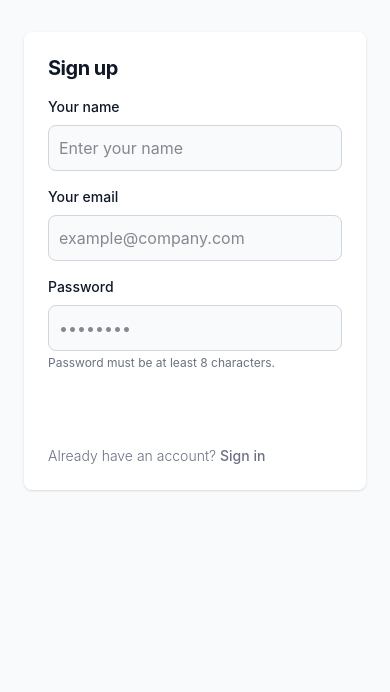
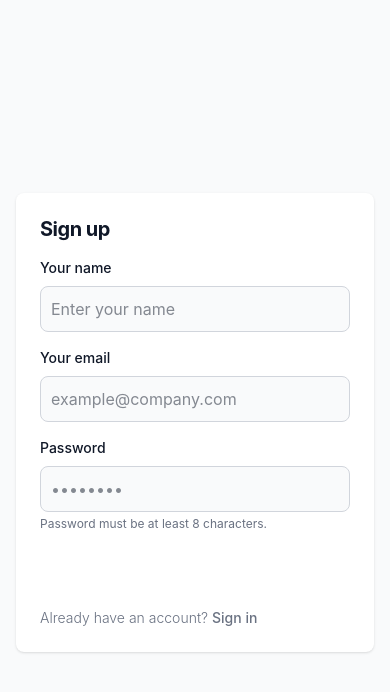
Before and after one commit to Geraldkpelevi/LiveChat-ai, a React (Vite) app: page /signup in a window 390 px wide. Shown: the top 692 px of the page. Built offline with nearby package versions, Linux system fonts and the light colour scheme; no server answers.

Commit message:
login integrated

```diff
--- a/src/auth/Signin.jsx
+++ b/src/auth/Signin.jsx
@@ -29,17 +29,14 @@
   return (
     <div>
       <section className="bg-gray-50">
-        <div className="flex flex-col items-center justify-center px-6 py-8 mx-auto md:h-screen lg:py-0">
+        <div className="mx-auto flex min-h-dvh w-full flex-col items-center justify-center px-4 py-6 sm:px-6 sm:py-8 lg:py-0">
           <div className="w-full bg-white rounded-lg shadow dark:border md:mt-0 sm:max-w-md xl:p-0 dark:bg-gray-800 dark:border-gray-700">
             <div className="p-6 space-y-4 md:space-y-6 sm:p-8">
               <h1 className="text-xl font-bold leading-tight tracking-tight text-gray-900 md:text-2xl dark:text-white">
                 Sign in to your account
               </h1>
 
-              <form
-                onSubmit={handleSubmit}
-                className="space-y-4 md:space-y-6"
-              >
+              <form onSubmit={handleSubmit} className="space-y-4 md:space-y-6">
                 <div>
                   <label
                     htmlFor="email"
@@ -54,7 +51,7 @@
                     id="email"
                     value={formData.email}
                     onChange={handleChange}
-                    className="bg-gray-50 border border-gray-300 text-gray-900 rounded-lg focus:ring-primary-600 focus:border-primary-600 block w-full p-2.5 dark:bg-gray-700 dark:border-gray-600 dark:placeholder-gray-400 dark:text-white dark:focus:ring-blue-500 dark:focus:border-blue-500"
+                    className="bg-gray-50 border border-gray-300 text-gray-900 rounded-lg focus:ring-primary-600 focus:border-primary-600 block min-h-11 w-full p-2.5 sm:min-h-0 dark:bg-gray-700 dark:border-gray-600 dark:placeholder-gray-400 dark:text-white dark:focus:ring-blue-500 dark:focus:border-blue-500"
                     placeholder="name@company.com"
                     autoComplete="email"
                     required
@@ -76,7 +73,7 @@
                     value={formData.password}
                     onChange={handleChange}
                     placeholder="••••••••"
-                    className="bg-gray-50 border border-gray-300 text-gray-900 rounded-lg focus:ring-primary-600 focus:border-primary-600 block w-full p-2.5 dark:bg-gray-700 dark:border-gray-600 dark:placeholder-gray-400 dark:text-white dark:focus:ring-blue-500 dark:focus:border-blue-500"
+                    className="bg-gray-50 border border-gray-300 text-gray-900 rounded-lg focus:ring-primary-600 focus:border-primary-600 block min-h-11 w-full p-2.5 sm:min-h-0 dark:bg-gray-700 dark:border-gray-600 dark:placeholder-gray-400 dark:text-white dark:focus:ring-blue-500 dark:focus:border-blue-500"
                     autoComplete="current-password"
                     required
                   />
@@ -121,7 +118,7 @@
                 <button
                   type="submit"
                   disabled={isLoading}
-                  className="w-full text-white bg-primary-600 hover:bg-primary-700 focus:ring-4 focus:outline-none focus:ring-primary-300 font-medium rounded-lg text-sm px-5 py-2.5 text-center dark:bg-primary-600 dark:hover:bg-primary-700 dark:focus:ring-primary-800 disabled:opacity-60 disabled:cursor-not-allowed"
+                  className="min-h-11 w-full text-white bg-primary-600 hover:bg-primary-700 focus:ring-4 focus:outline-none focus:ring-primary-300 font-medium rounded-lg text-sm px-5 py-2.5 text-center sm:min-h-0 dark:bg-primary-600 dark:hover:bg-primary-700 dark:focus:ring-primary-800 disabled:opacity-60 disabled:cursor-not-allowed"
                 >
                   {isLoading ? "Signing in..." : "Sign in"}
                 </button>
--- a/src/auth/Signup.jsx
+++ b/src/auth/Signup.jsx
@@ -28,17 +28,14 @@
   return (
     <div>
       <section className="bg-gray-50">
-        <div className="flex flex-col items-center justify-center px-6 py-8 mx-auto md:h-screen lg:py-0">
+        <div className="mx-auto flex min-h-dvh w-full flex-col items-center justify-center px-4 py-6 sm:px-6 sm:py-8 lg:py-0">
           <div className="w-full bg-white rounded-lg shadow dark:border md:mt-0 sm:max-w-md xl:p-0 dark:bg-gray-800 dark:border-gray-700">
             <div className="p-6 space-y-4 md:space-y-6 sm:p-8">
               <h1 className="text-xl font-bold leading-tight tracking-tight text-gray-900 md:text-2xl dark:text-white">
                 Sign up
               </h1>
 
-              <form
-                onSubmit={handleSubmit}
-                className="space-y-4 md:space-y-6"
-              >
+              <form onSubmit={handleSubmit} className="space-y-4 md:space-y-6">
                 <div>
                   <label
                     htmlFor="name"
@@ -55,7 +52,7 @@
                     onChange={handleChange}
                     placeholder="Enter your name"
                     autoComplete="name"
-                    className="bg-gray-50 border border-gray-300 text-gray-900 rounded-lg focus:ring-primary-600 focus:border-primary-600 block w-full p-2.5 dark:bg-gray-700 dark:border-gray-600 dark:placeholder-gray-400 dark:text-white dark:focus:ring-blue-500 dark:focus:border-blue-500"
+                    className="bg-gray-50 border border-gray-300 text-gray-900 rounded-lg focus:ring-primary-600 focus:border-primary-600 block min-h-11 w-full p-2.5 sm:min-h-0 dark:bg-gray-700 dark:border-gray-600 dark:placeholder-gray-400 dark:text-white dark:focus:ring-blue-500 dark:focus:border-blue-500"
                     required
                   />
                 </div>
@@ -76,7 +73,7 @@
                     onChange={handleChange}
                     placeholder="example@company.com"
                     autoComplete="email"
-                    className="bg-gray-50 border border-gray-300 text-gray-900 rounded-lg focus:ring-primary-600 focus:border-primary-600 block w-full p-2.5 dark:bg-gray-700 dark:border-gray-600 dark:placeholder-gray-400 dark:text-white dark:focus:ring-blue-500 dark:focus:border-blue-500"
+                    className="bg-gray-50 border border-gray-300 text-gray-900 rounded-lg focus:ring-primary-600 focus:border-primary-600 block min-h-11 w-full p-2.5 sm:min-h-0 dark:bg-gray-700 dark:border-gray-600 dark:placeholder-gray-400 dark:text-white dark:focus:ring-blue-500 dark:focus:border-blue-500"
                     required
                   />
                 </div>
@@ -98,7 +95,7 @@
                     placeholder="••••••••"
                     autoComplete="new-password"
                     minLength={8}
-                    className="bg-gray-50 border border-gray-300 text-gray-900 rounded-lg focus:ring-primary-600 focus:border-primary-600 block w-full p-2.5 dark:bg-gray-700 dark:border-gray-600 dark:placeholder-gray-400 dark:text-white dark:focus:ring-blue-500 dark:focus:border-blue-500"
+                    className="bg-gray-50 border border-gray-300 text-gray-900 rounded-lg focus:ring-primary-600 focus:border-primary-600 block min-h-11 w-full p-2.5 sm:min-h-0 dark:bg-gray-700 dark:border-gray-600 dark:placeholder-gray-400 dark:text-white dark:focus:ring-blue-500 dark:focus:border-blue-500"
                     required
                   />
                   <p className="mt-1 text-xs text-gray-500 dark:text-gray-400">
@@ -115,7 +112,7 @@
                 <button
                   type="submit"
                   disabled={isLoading}
-                  className="w-full text-white bg-primary-600 hover:bg-primary-700 focus:ring-4 focus:outline-none focus:ring-primary-300 font-medium rounded-lg text-sm px-5 py-2.5 text-center dark:bg-primary-600 dark:hover:bg-primary-700 dark:focus:ring-primary-800 disabled:opacity-60 disabled:cursor-not-allowed"
+                  className="min-h-11 w-full text-white bg-primary-600 hover:bg-primary-700 focus:ring-4 focus:outline-none focus:ring-primary-300 font-medium rounded-lg text-sm px-5 py-2.5 text-center sm:min-h-0 dark:bg-primary-600 dark:hover:bg-primary-700 dark:focus:ring-primary-800 disabled:opacity-60 disabled:cursor-not-allowed"
                 >
                   {isLoading ? "Creating account..." : "Sign up"}
                 </button>
```
